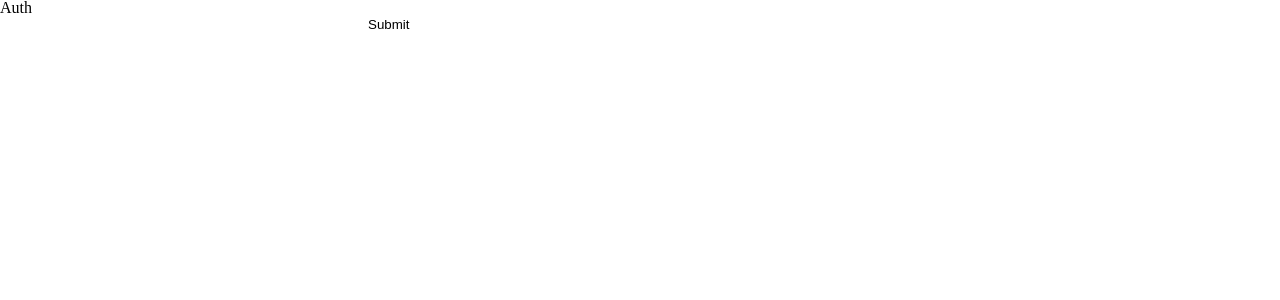
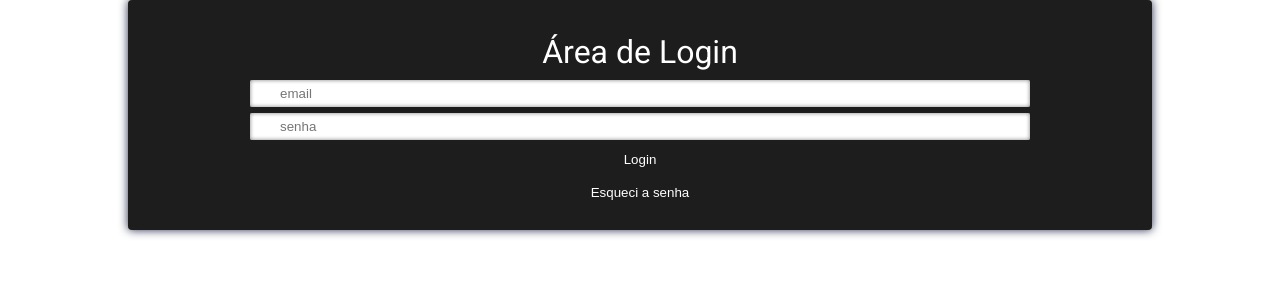
Before and after one commit to curseduca/curseduca-frontend-react-test, a React (Create React App) app in the folder frontend/: page / in a window 1280 px wide. Shown: the top 300 px of the page. Built offline with nearby package versions, Linux system fonts and the light colour scheme.

Commit message:
Criado estilo base para o Login container

```diff
--- a/frontend/src/Container/Auth/Auth.js
+++ b/frontend/src/Container/Auth/Auth.js
@@ -1,5 +1,6 @@
 import React from 'react';
 import { useForm } from 'react-hook-form';
+import * as S from './styles';
 
 const Auth = (props) => {
   const { register, handleSubmit, errors } = useForm();
@@ -10,12 +11,29 @@ const Auth = (props) => {
 
   return (
     <section>
-      <h1>Auth</h1>
-      <form onSubmit={handleSubmit(submitHandler)}>
-        <input ref={register} type="email" name="email" />
-        <input ref={register} type="password" name="password" />
-        <input type="submit" name="button" value="Submit" />
-      </form>
+      <S.FormWrapper>
+        <S.Title>Área de Login</S.Title>
+        <S.Form onSubmit={handleSubmit(submitHandler)}>
+          <S.InputWrapper icon="\f1fa">
+            <S.Input
+              ref={register}
+              type="email"
+              name="email"
+              placeholder="email"
+            />
+          </S.InputWrapper>
+          <S.InputWrapper icon="\f084">
+            <S.Input
+              ref={register}
+              type="password"
+              name="password"
+              placeholder="senha"
+            />
+          </S.InputWrapper>
+          <S.Input type="submit" name="button" value="Login" />
+          <S.Input type="submit" name="button" value="Esqueci a senha" />
+        </S.Form>
+      </S.FormWrapper>
     </section>
   );
 };
--- a/frontend/src/Container/Auth/styles.js
+++ b/frontend/src/Container/Auth/styles.js
@@ -1,32 +1,66 @@
-import { makeStyles } from '@material-ui/core/styles';
+import styled from 'styled-components';
 
-export const useStyles = makeStyles((theme) => ({
-  root: {
-    height: '100vh'
-  },
-  image: {
-    backgroundImage: 'url(https://source.unsplash.com/random)',
-    backgroundRepeat: 'no-repeat',
-    backgroundColor:
-        theme.palette.type === 'light' ? theme.palette.grey[50] : theme.palette.grey[900],
-    backgroundSize: 'cover',
-    backgroundPosition: 'center'
-  },
-  paper: {
-    margin: theme.spacing(8, 4),
-    display: 'flex',
-    flexDirection: 'column',
-    alignItems: 'center'
-  },
-  avatar: {
-    margin: theme.spacing(1),
-    backgroundColor: theme.palette.secondary.main
-  },
-  form: {
-    width: '100%', // Fix IE 11 issue.
-    marginTop: theme.spacing(1)
-  },
-  submit: {
-    margin: theme.spacing(3, 0, 2)
+export const FormWrapper = styled.div`
+  width: 80%;
+  padding: 24px;
+  margin: 0 auto;
+
+  border-radius: 4px;
+  box-shadow: 0 0 10px #262b48;
+
+  background: #1d1d1d;
+
+  *{
+    margin-bottom: 6px;
+    :last-child{ margin: 0; }
   }
-}));
+`;
+
+export const Form = styled.form`
+  display: flex;
+  flex-direction: column;
+  align-items: center;
+  justify-content: center;
+`;
+
+export const InputWrapper = styled.div`
+  box-shadow: 0 0 4px #808080 inset;
+  border-radius: 2px;
+  width: 80%;
+
+  background: white;
+
+  :before{
+    content: ${({ icon }) => `"${icon}"`};
+    font-family: "Font Awesome 5 Free";
+    font-weight: 900;
+    display: inline-block;
+    padding: 0 6px;
+
+    color: #1d1d1d;
+  }
+`;
+
+export const Input = styled.input`
+  padding: 6px;
+  color: #1d1d1d;
+
+  &[type="submit"]{
+    cursor: pointer;
+    color: white;
+
+    :hover{ color: #bb86fc; }
+  }
+`;
+
+export const Title = styled.h1`
+  display: block;
+  margin: 0 auto;
+  padding: 12px;
+
+  text-align: center;
+  font-family: 'Roboto', sans-serif;
+  font-size: ${({ size }) => size || '2em'};
+
+  color: white;
+`;
```
